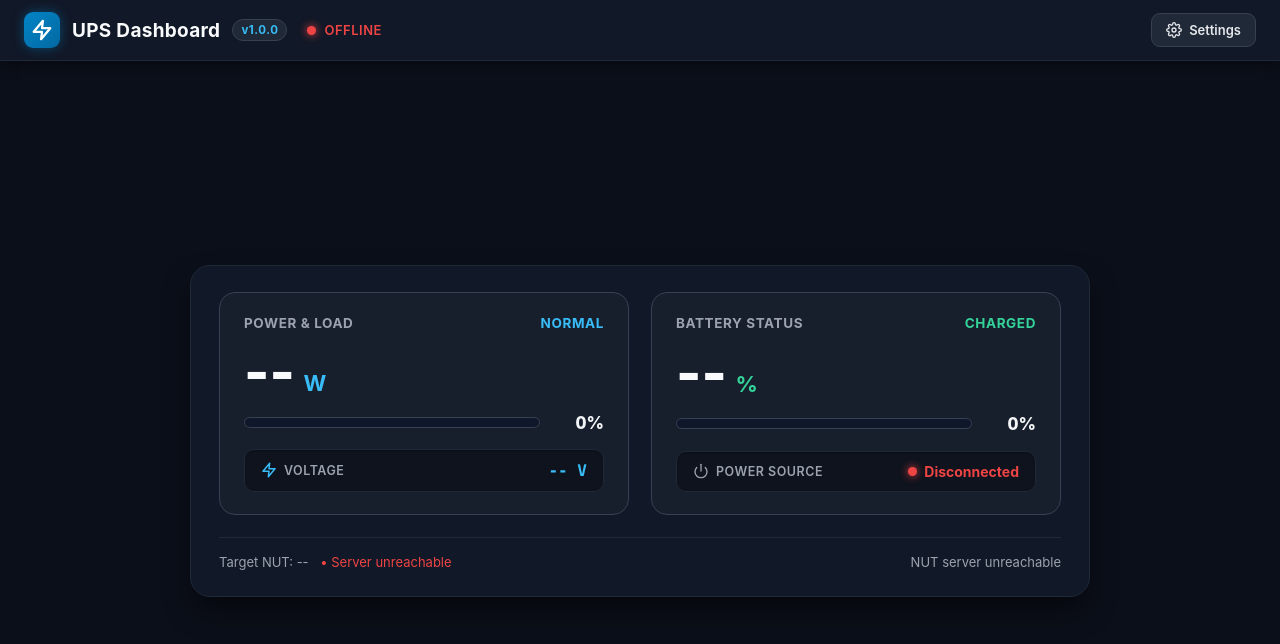
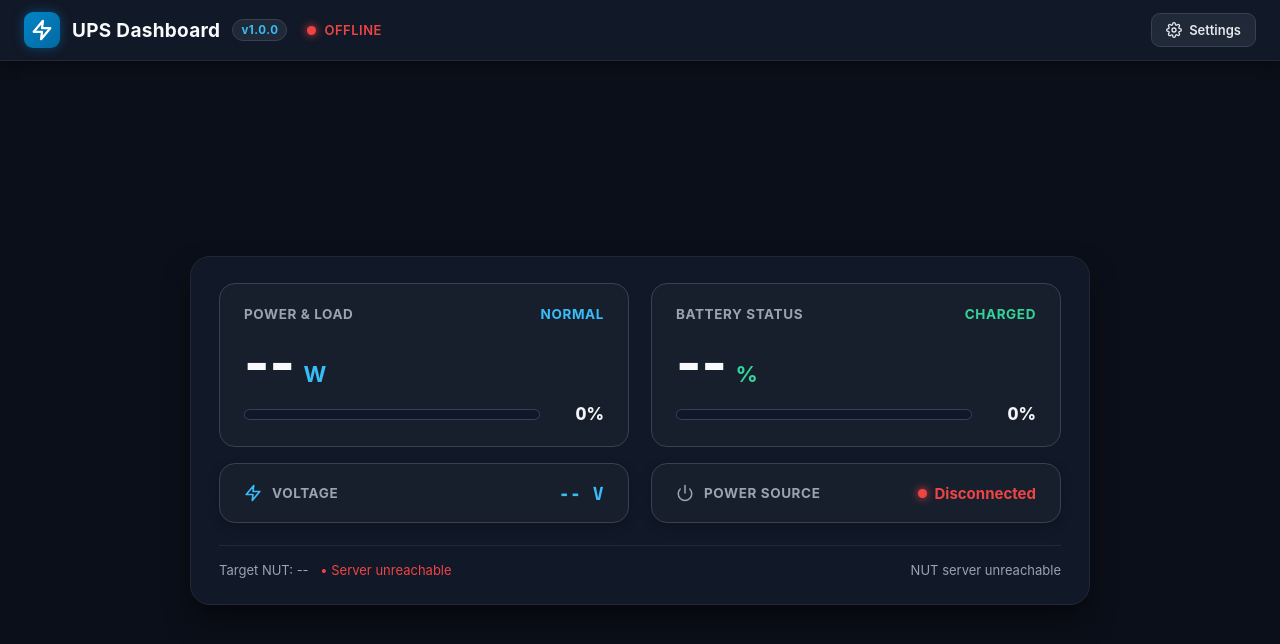
Before and after one commit to albeph/ups-dashboard, a plain HTML site: page static/index.html in a window 1280 px wide. Drawn offline with Linux system fonts and the light colour scheme; no server answers.

Commit message:
style: separate voltage and power source into standalone cards below main metrics

```diff
--- a/static/index.html
+++ b/static/index.html
@@ -201,6 +201,16 @@
       gap: 22px;
     }
 
+    .dash-col {
+      display: flex;
+      flex-direction: column;
+      gap: 16px;
+    }
+
+    .dash-col .card {
+      flex: 1;
+    }
+
     @media (max-width: 600px) {
       .grid {
         grid-template-columns: 1fr;
@@ -701,49 +711,50 @@
       border-color: rgba(245, 158, 11, 0.3);
     }
 
-    /* CARD SUB-BOXES (TENSIONE & ALIMENTAZIONE) */
-    .card-subbox {
-      margin-top: 16px;
-      padding: 11px 16px;
-      background: rgba(11, 15, 25, 0.75);
-      border: 1px solid #1f2937;
-      border-radius: 10px;
+    /* SEPARATE METRIC BOXES (TENSIONE & ALIMENTAZIONE SOTTO LE CARD) */
+    .sub-card {
+      background: rgba(31, 41, 55, 0.45);
+      border: 1px solid #374151;
+      border-radius: 16px;
+      padding: 16px 24px;
       display: flex;
       align-items: center;
       justify-content: space-between;
-      transition: all 0.2s ease;
-      box-shadow: inset 0 1px 2px rgba(0, 0, 0, 0.25);
-    }
-
-    .card-subbox:hover {
-      border-color: #374151;
-      background: rgba(11, 15, 25, 0.95);
+      min-height: 60px;
+      transition: all 0.25s ease;
+      box-shadow: 0 4px 12px rgba(0, 0, 0, 0.2);
+    }
+
+    .sub-card:hover {
+      border-color: #4b5563;
+      background: rgba(31, 41, 55, 0.65);
     }
 
     .subbox-label {
       display: flex;
       align-items: center;
-      gap: 7px;
-      font-size: 12.5px;
-      font-weight: 600;
+      gap: 10px;
+      font-size: 13.5px;
+      font-weight: 700;
       color: #9ca3af;
       text-transform: uppercase;
-      letter-spacing: 0.5px;
+      letter-spacing: 0.6px;
     }
 
     .subbox-badge {
       display: inline-flex;
       align-items: center;
-      gap: 7px;
-      font-size: 14px;
+      gap: 8px;
+      font-size: 15px;
       font-weight: 700;
     }
 
     .subbox-badge.voltage {
       color: #38bdf8;
       font-family: ui-monospace, SFMono-Regular, Menlo, Monaco, Consolas, monospace;
-      font-size: 16px;
-      font-weight: 700;
+      font-size: 18px;
+      font-weight: 800;
+      letter-spacing: 0.5px;
     }
 
     .subbox-badge.online {
@@ -965,6 +976,8 @@
 
       <div class="grid">
 
+        <!-- COLONNA SINISTRA: CONSUMO/CARICO & TENSIONE -->
+        <div class="dash-col">
           <!-- CARD 1: CONSUMO & CARICO -->
           <div class="card">
             <div class="card-header">
@@ -1000,11 +1013,12 @@
                 <span id="pct-load-gauge" class="gauge-text">0%</span>
               </div>
             </div>
-
-          <!-- BOX TENSIONE SOTTO L'UTILIZZO -->
-          <div class="card-subbox">
+          </div>
+
+          <!-- BOX SEPARATO: TENSIONE SOTTO IL CONSUMO/UTILIZZO -->
+          <div class="sub-card">
             <div class="subbox-label">
-              <svg width="16" height="16" viewBox="0 0 24 24" fill="none" stroke="#38bdf8" stroke-width="2.2" stroke-linecap="round" stroke-linejoin="round">
+              <svg width="18" height="18" viewBox="0 0 24 24" fill="none" stroke="#38bdf8" stroke-width="2.2" stroke-linecap="round" stroke-linejoin="round">
                 <polygon points="13 2 3 14 12 14 11 22 21 10 12 10 13 2"></polygon>
               </svg>
               <span data-i18n="cards.voltage_label">Tensione</span>
@@ -1013,6 +1027,8 @@
           </div>
         </div>
 
+        <!-- COLONNA DESTRA: STATO BATTERIA & ALIMENTAZIONE -->
+        <div class="dash-col">
           <!-- CARD 2: STATO BATTERIA -->
           <div class="card">
             <div class="card-header">
@@ -1048,11 +1064,12 @@
                 <span id="pct-batt-gauge" class="gauge-text">0%</span>
               </div>
             </div>
-
-          <!-- BOX ALIMENTAZIONE SOTTO LA PERCENTUALE DI BATTERIA -->
-          <div class="card-subbox">
+          </div>
+
+          <!-- BOX SEPARATO: ALIMENTAZIONE SOTTO LA BATTERIA -->
+          <div class="sub-card">
             <div class="subbox-label">
-              <svg width="16" height="16" viewBox="0 0 24 24" fill="none" stroke="currentColor" stroke-width="2" stroke-linecap="round" stroke-linejoin="round">
+              <svg width="18" height="18" viewBox="0 0 24 24" fill="none" stroke="currentColor" stroke-width="2" stroke-linecap="round" stroke-linejoin="round">
                 <path d="M18.36 6.64a9 9 0 1 1-12.73 0"></path>
                 <line x1="12" y1="2" x2="12" y2="12"></line>
               </svg>
```
Lines whose indentation alone changed are shown as unchanged.
